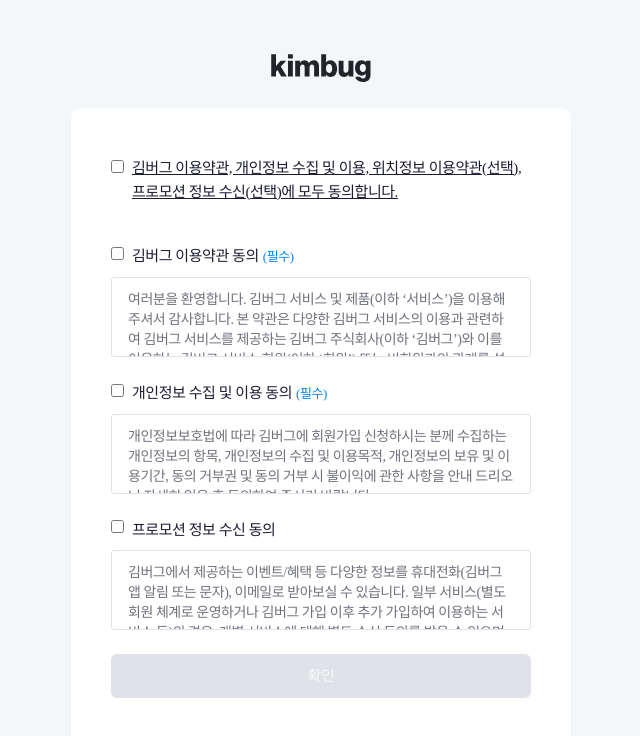
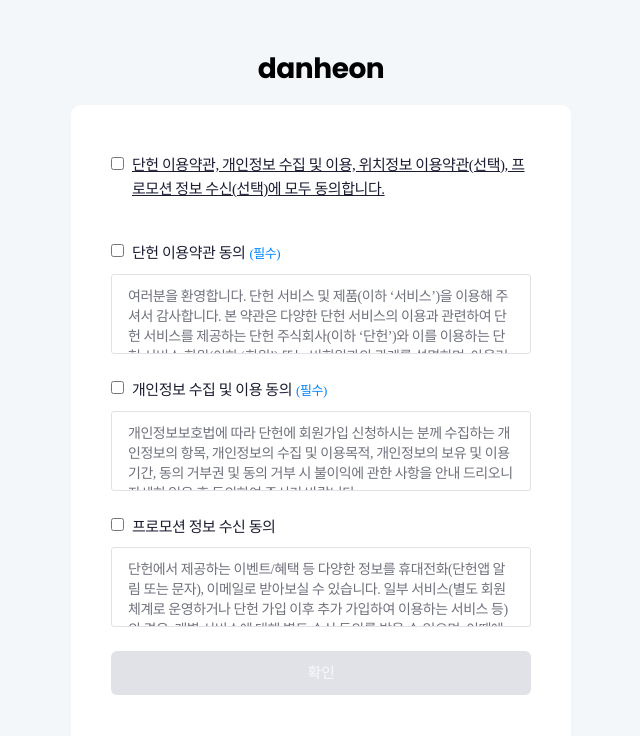
Before and after one commit to sjgske/JS-basic, a plain HTML site: page kimbug-javascript-101/agreement/index.html in a window 1280 px wide. Shown: the whole page, without its empty margins (319-959 px from the left). Drawn offline with Linux system fonts and the light colour scheme; a web font is replaced by a local one.

Commit message:
customize ♥

```diff
--- a/kimbug-javascript-101/agreement/index.html
+++ b/kimbug-javascript-101/agreement/index.html
@@ -9,11 +9,12 @@
       rel="stylesheet"
       type="text/css"
     />
+    <link href="https://fonts.googleapis.com/css2?family=Poppins:wght@700&display=swap" rel="stylesheet">
     <link rel="stylesheet" href="./style.css" />
   </head>
   <body>
     <h1 class="title">
-      <img src="./logo.svg" alt="김버그" />
+      danheon
     </h1>
 
     <form action="/" method="POST" class="signup-form">
@@ -21,7 +22,7 @@
         <div class="checkbox-group">
           <input type="checkbox" id="checkAll" name="checkAll" />
           <label for="checkAll">
-            김버그 이용약관, 개인정보 수집 및 이용, 위치정보 이용약관(선택),
+            단헌 이용약관, 개인정보 수집 및 이용, 위치정보 이용약관(선택),
             프로모션 정보 수신(선택)에 모두 동의합니다.
           </label>
         </div>
@@ -37,16 +38,16 @@
             required
           />
           <label for="termsOfService" class="required"
-            >김버그 이용약관 동의</label
+            >단헌 이용약관 동의</label
           >
         </div>
         <div class="form-detail">
           <p>
-            여러분을 환영합니다. 김버그 서비스 및 제품(이하 ‘서비스’)을 이용해
-            주셔서 감사합니다. 본 약관은 다양한 김버그 서비스의 이용과 관련하여
-            김버그 서비스를 제공하는 김버그 주식회사(이하 ‘김버그’)와 이를
-            이용하는 김버그 서비스 회원(이하 ‘회원’) 또는 비회원과의 관계를
-            설명하며, 아울러 여러분의 김버그 서비스 이용에 도움이 될 수 있는
+            여러분을 환영합니다. 단헌 서비스 및 제품(이하 ‘서비스’)을 이용해
+            주셔서 감사합니다. 본 약관은 다양한 단헌 서비스의 이용과 관련하여
+            단헌 서비스를 제공하는 단헌 주식회사(이하 ‘단헌’)와 이를
+            이용하는 단헌 서비스 회원(이하 ‘회원’) 또는 비회원과의 관계를
+            설명하며, 아울러 여러분의 단헌 서비스 이용에 도움이 될 수 있는
             유익한 정보를 포함하고 있습니다.
           </p>
         </div>
@@ -67,7 +68,7 @@
         </div>
         <div class="form-detail">
           <p>
-            개인정보보호법에 따라 김버그에 회원가입 신청하시는 분께 수집하는
+            개인정보보호법에 따라 단헌에 회원가입 신청하시는 분께 수집하는
             개인정보의 항목, 개인정보의 수집 및 이용목적, 개인정보의 보유 및
             이용기간, 동의 거부권 및 동의 거부 시 불이익에 관한 사항을 안내
             드리오니 자세히 읽은 후 동의하여 주시기 바랍니다.
@@ -87,9 +88,9 @@
         </div>
         <div class="form-detail">
           <p>
-            김버그에서 제공하는 이벤트/혜택 등 다양한 정보를 휴대전화(김버그앱
+            단헌에서 제공하는 이벤트/혜택 등 다양한 정보를 휴대전화(단헌앱
             알림 또는 문자), 이메일로 받아보실 수 있습니다. 일부 서비스(별도
-            회원 체계로 운영하거나 김버그 가입 이후 추가 가입하여 이용하는
+            회원 체계로 운영하거나 단헌 가입 이후 추가 가입하여 이용하는
             서비스 등)의 경우, 개별 서비스에 대해 별도 수신 동의를 받을 수
             있으며, 이때에도 수신 동의에 대해 별도로 안내하고 동의를 받습니다.
           </p>
--- a/kimbug-javascript-101/agreement/style.css
+++ b/kimbug-javascript-101/agreement/style.css
@@ -36,13 +36,10 @@
 }
 
 .title {
-  width: 100px;
   margin-bottom: 24px;
-}
-
-.title img {
-  width: 100%;
-  height: auto;
+  font-family: 'Poppins', sans-serif;
+  color: black;
+  font-size: 28px;
 }
 
 .signup-form {
```
Also changed, not shown: kimbug-javascript-101/agreement/logo.svg (deleted).
